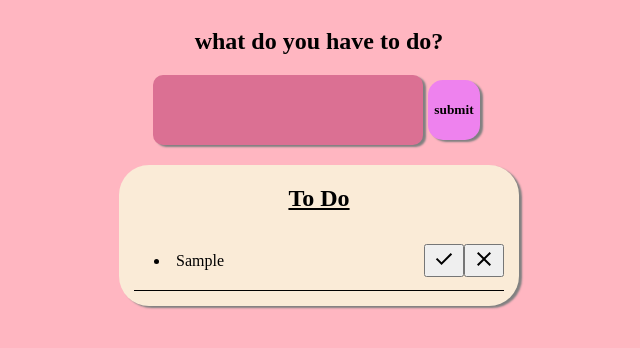
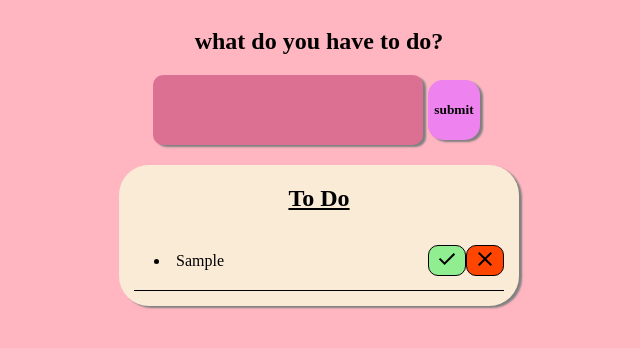
Before and after one commit to Peavy101/ToDo, a plain HTML site: page index.html in a window 1280 px wide. Both pictures are taken after typing "Sample" into the empty fields and a click on the button "submit". Shown: the whole page, without its empty margins (336-976 px from the left). Drawn offline with Linux system fonts and the light colour scheme; a web font is replaced by a local one.

Commit message:
Added Button Colours
Added red and green to check and delete buttons.

```diff
--- a/main.js
+++ b/main.js
@@ -46,9 +46,11 @@ function createTask() {
   })
 
   const checkIcon = document.createElement("img");
+  checkIcon.setAttribute('class', "check");
   checkIcon.src = "check.svg";
 
   const deleteIcon = document.createElement("img");
+  deleteIcon.setAttribute('class', "x");
   deleteIcon.src = "x.svg";
 
   checkButton.appendChild(checkIcon);
--- a/style.css
+++ b/style.css
@@ -35,6 +35,18 @@ main {
 .mainBottom {
     display: flex;
     flex-direction: row;
+}
+
+#NaN-check {
+    border-radius: 10px;
+    background-color: lightgreen;
+    border: 1px solid black;
+}
+
+#NaN-delete {
+    border-radius: 10px;
+    background-color: orangered;
+    border: 1px solid black;
 }
 
 .x:hover {
```
Also changed, not shown: index.html (line endings or trailing spaces).
